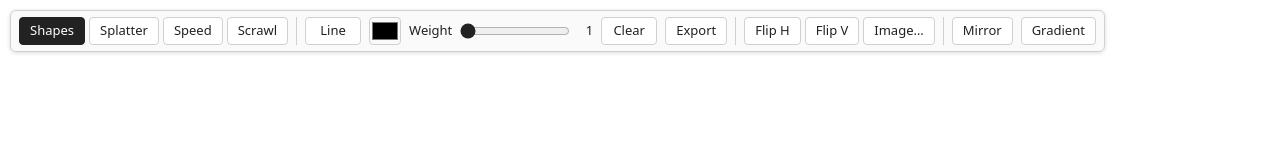
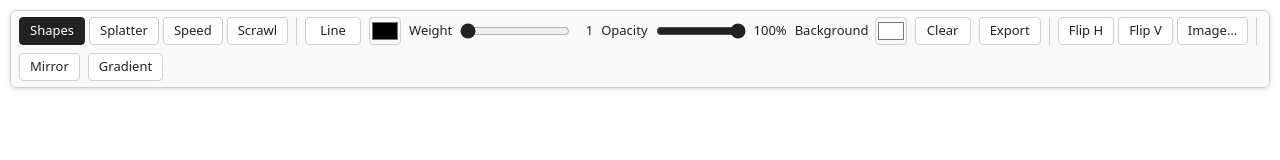
Before and after one commit to cellhaze/alchemy-web, a plain HTML site: page index.html in a window 1280 px wide. Drawn offline with Linux system fonts and the light colour scheme.

Commit message:
Add brush opacity slider and background colour picker
- Opacity (1-100%) sets the alpha of new strokes, stored as Alchemy's
  0-255 alpha. Strokes already drawn keep their opacity.
- Background colour picker repaints the canvas straight away; the PNG
  and SVG exports use it, and the transparent PNG still has none.

Co-Authored-By: Claude Opus 5.5 <noreply@anthropic.com>

```diff
--- a/index.html
+++ b/index.html
@@ -69,6 +69,15 @@
       <input id="weight" type="range" min="1" max="50" step="1">
       <output id="weight-value">1</output>
     </label>
+    <label class="tool" title="Brush opacity for new strokes">
+      <span>Opacity</span>
+      <input id="opacity" type="range" min="1" max="100" step="1" value="100">
+      <output id="opacity-value">100%</output>
+    </label>
+    <label class="tool" title="Background colour of the canvas">
+      <span>Background</span>
+      <input id="bg-color" type="color" value="#ffffff">
+    </label>
     <button id="clear" type="button" title="Clear the canvas (Backspace)">Clear</button>
     <button id="export" type="button" aria-pressed="false" aria-controls="export-options" title="Export the canvas as an image">Export</button>
     <div id="export-options" class="sub" hidden>
--- a/js/main.js
+++ b/js/main.js
@@ -109,6 +109,26 @@
   }
   weightInput.addEventListener('input', showWeight);
   showWeight();
+
+  // Opacity: shown as 1-100%, stored as Alchemy's 0-255 alpha. Like colour and
+  // weight it applies to new strokes; shapes already drawn keep theirs.
+  var opacityInput = document.getElementById('opacity');
+  var opacityValue = document.getElementById('opacity-value');
+  opacityInput.value = Math.round(canvas.alpha / 255 * 100);
+  function showOpacity() {
+    canvas.alpha = Math.round(Number(opacityInput.value) / 100 * 255);
+    opacityValue.textContent = opacityInput.value + '%';
+  }
+  opacityInput.addEventListener('input', showOpacity);
+  showOpacity();
+
+  // Background colour: repaints straight away, and is used by the exports
+  var bgColorInput = document.getElementById('bg-color');
+  bgColorInput.value = canvas.bgColor;
+  bgColorInput.addEventListener('input', function () {
+    canvas.bgColor = bgColorInput.value;
+    canvas.redraw();
+  });
 
   // Clear
   document.getElementById('clear').addEventListener('click', function () {
--- a/style.css
+++ b/style.css
@@ -139,7 +139,18 @@ html, body {
   gap: 6px;
 }
 
-#color {
+#opacity {
+  width: 90px;
+}
+
+#opacity-value {
+  min-width: 4ch;
+  text-align: right;
+  font-variant-numeric: tabular-nums;
+}
+
+#color,
+#bg-color {
   width: 32px;
   height: 28px;
   padding: 0;
```
Also changed, not shown: 1 other file.
